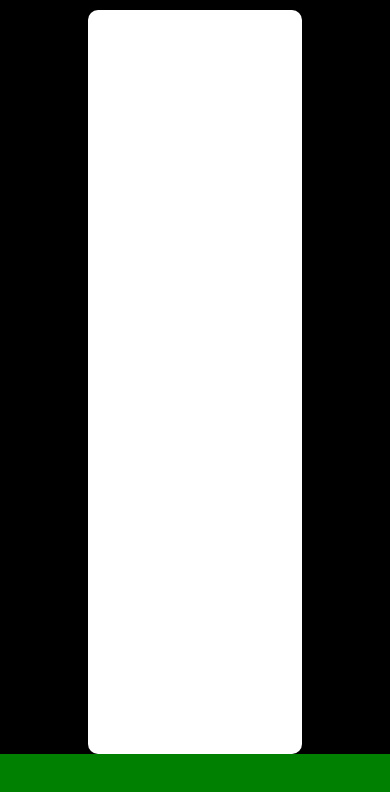
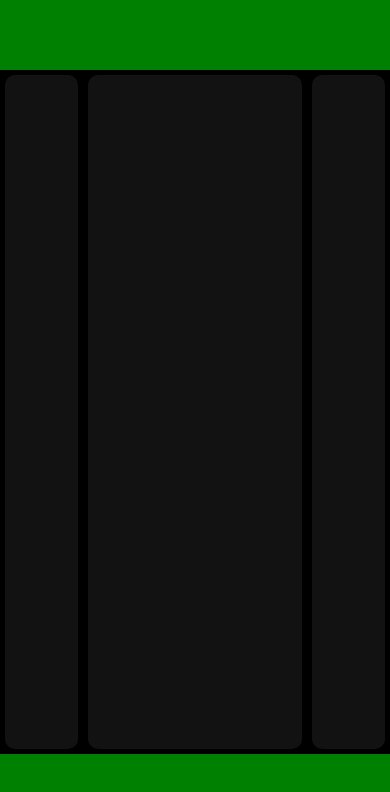
Before and after one commit to lazbord/SpotyGo_front, a React Native app: screen / in a window 390 px wide. Shown: the top 792 px of the page. Built offline with nearby package versions, Linux system fonts and the light colour scheme.

Commit message:
understanding login process, basic work in the front of the main app

```diff
--- a/App.tsx
+++ b/App.tsx
@@ -1,13 +1,19 @@
 import * as React from 'react';
 import { StyleSheet, View } from 'react-native';
+import Login from './Login';
 
 export default function App() {
   return (
     <View style={styles.background}>
-      <View style={styles.main}>
+      <View style={styles.header}></View>
+
+      <View style={styles.container}>
+        <View style={styles.left}></View>
+        <View style={styles.center}></View>
+        <View style={styles.right}></View>
       </View>
-      <View style={styles.footer}>
-      </View>
+
+      <View style={styles.footer}></View>
     </View>
   );
 }
@@ -15,26 +21,39 @@ export default function App() {
 const styles = StyleSheet.create({
   background: {
     flex: 1,
-    justifyContent: 'flex-end',
-    alignItems: 'center',
     backgroundColor: 'black',
   },
-  main: {
+  header: {
+    height: 70,
+    width: '100%',
+    backgroundColor: 'green',
+  },
+  container: {
     flex: 1,
-    top: 10,
+    flexDirection: 'row',
+    width: '100%',
+  },
+  left: {
+    flex: 1,
+    backgroundColor: '#121212',
+    margin: 5,
+    borderRadius: 10,
+  },
+  center: {
     width: '55%',
-    height: 'auto',
-    alignItems: 'center',
-    justifyContent: 'center',
-    backgroundColor: 'white',
+    backgroundColor: '#121212',
+    margin: 5,
     borderRadius: 10,
-    marginBottom: 10, // This margin will now be respected
+  },
+  right: {
+    flex: 1,
+    backgroundColor: '#121212',
+    margin: 5,
+    borderRadius: 10,
   },
   footer: {
+    height: 90,
     width: '100%',
-    height: 90,
-    alignItems: 'center',
-    justifyContent: 'center',
     backgroundColor: 'green',
   },
 });
```
Also changed, not shown: Login.tsx (+11 -2 lines).
